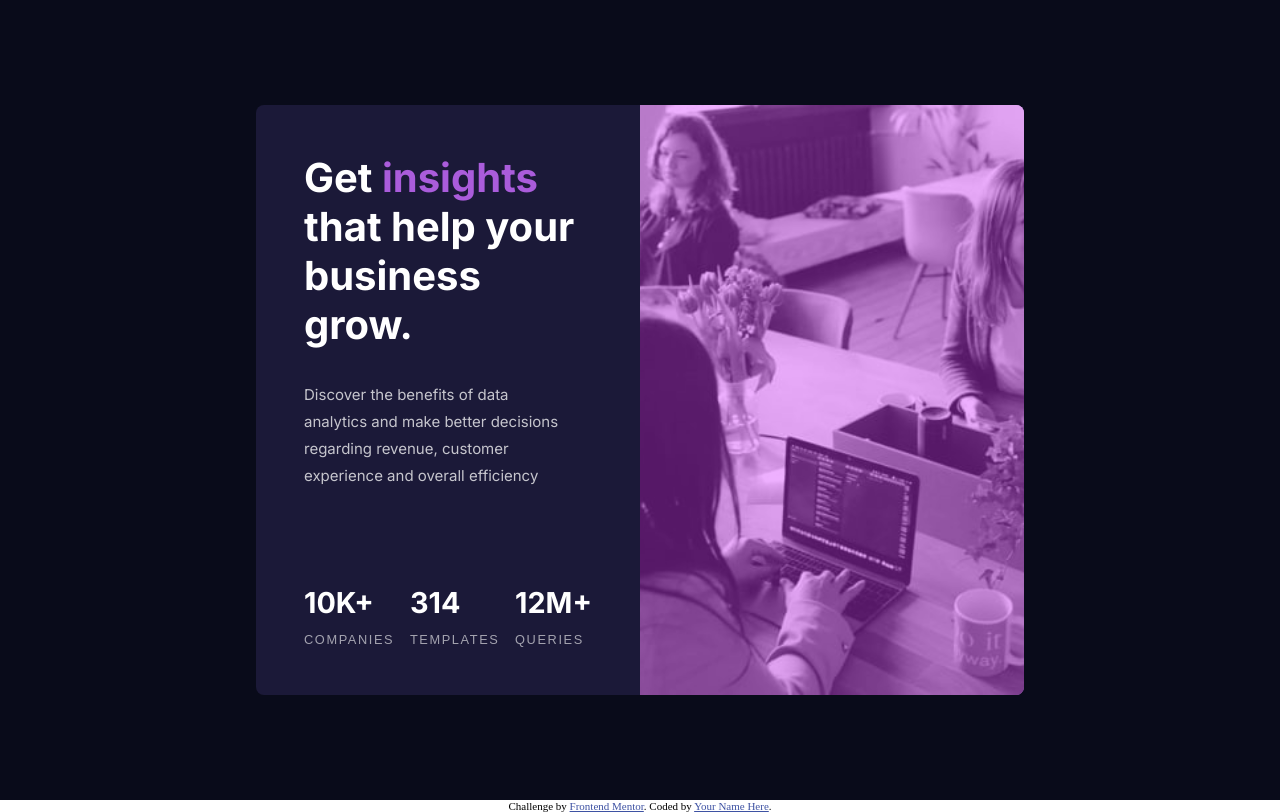
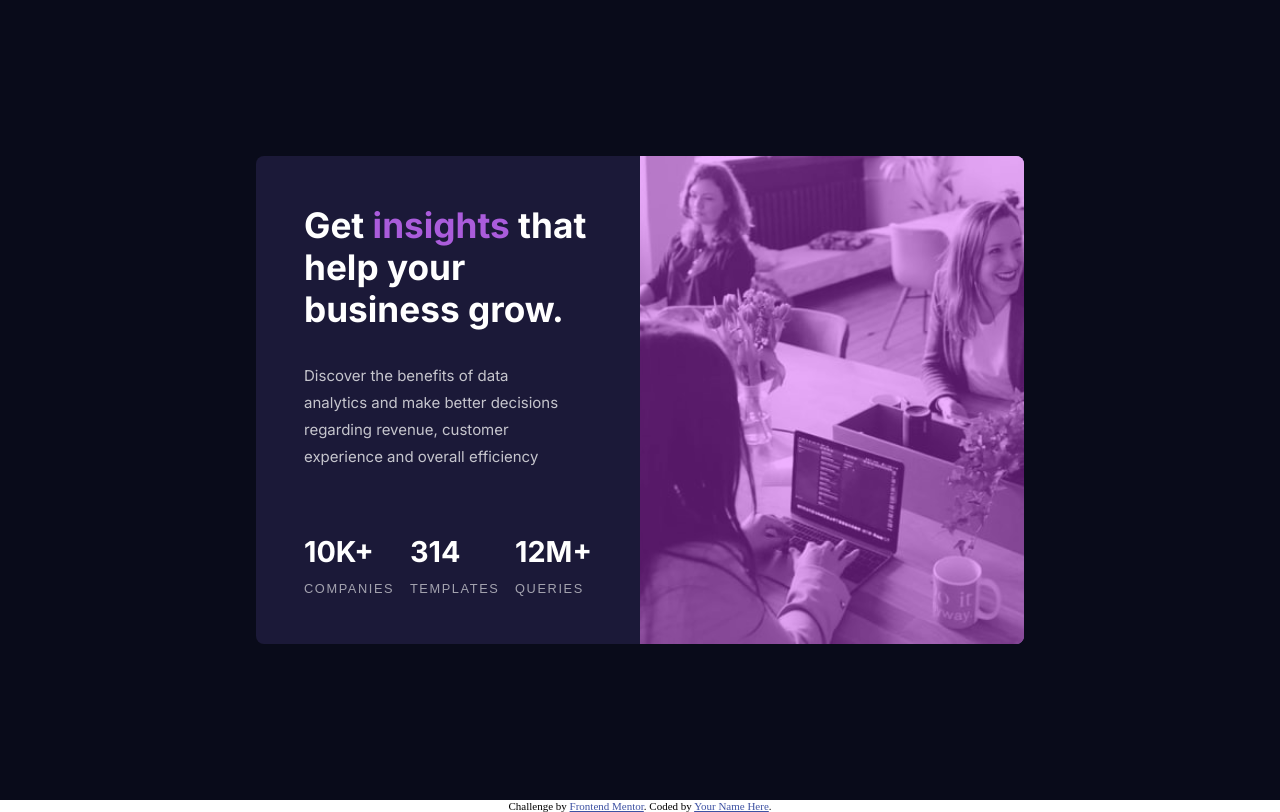
Before and after one commit to Abimimbom/stats-preview-card-component-main, a plain HTML site: page index.html in a window 1280 px wide. Drawn offline with Linux system fonts and the light colour scheme.

Commit message:
CSS code revision and adjustments

```diff
--- a/styles.css
+++ b/styles.css
@@ -51,8 +51,9 @@
 }
 
 .left h1 {
-    font-size: 2.5em;
+    font-size: 2.2em;
     padding-bottom: 2rem;
+    width: 100%;
     font-weight: var(--fw-bold);
 }
 
@@ -64,7 +65,7 @@
     font-size: 15px;
     color: var(--neutral-col-trans-white);
     line-height: 1.8;
-    padding-bottom: 6rem;
+    padding-bottom: 4rem;
     font-weight: var(--fw-medium);
     width: 90%;
 }
```
